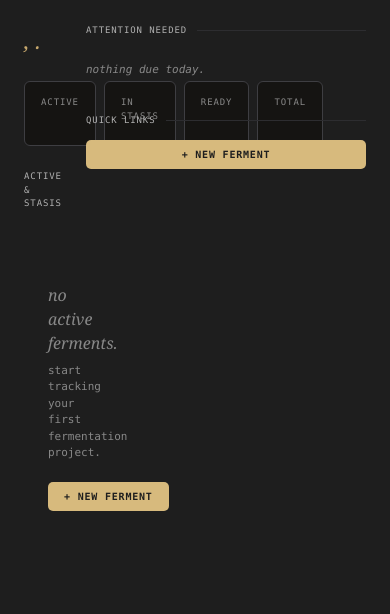
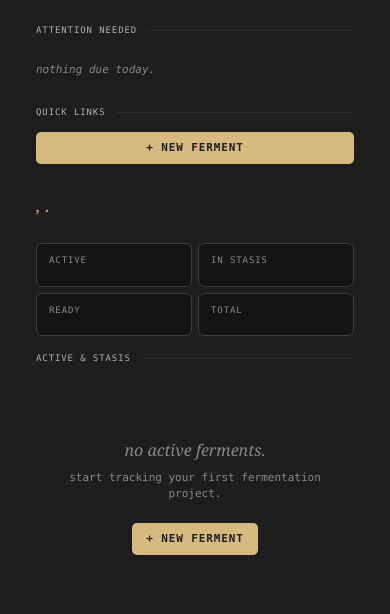
Before and after one commit to lorerlrolerl/ferm, a FastAPI app: template app/templates/dashboard.html in a window 390 px wide. Shown: the part 44-658 px from the top of the page. Run offline with FastAPI, Linux system fonts and the light colour scheme; the template is opened without the code that fills it, so the values that code supplies are empty.

Commit message:
feat: mobile responsive layout, hamburger nav, remove dashboard nav link

```diff
--- a/app/static/css/main.css
+++ b/app/static/css/main.css
@@ -259,3 +259,57 @@
 .sort-icon { font-size: 10px; margin-left: 4px; opacity: 0.5; }
 .th-sort:hover .sort-icon { opacity: 0.9; }
 .th-sort.active .sort-icon { opacity: 1; color: var(--accent); }
+
+/* ── Mobile responsive ───────────────────────────────────────── */
+@media (max-width: 768px) {
+
+  /* Layout */
+  .wrap, .wrap-sm, .wrap-lg { padding: 0 12px; }
+  .form-wrap { padding: 0 12px; max-width: 100%; }
+
+  /* Page header */
+  .page-header { flex-direction: column; align-items: flex-start; gap: 10px; }
+
+  /* Tables — horizontal scroll */
+  .data-table { font-size: 12px; }
+  .data-table th, .data-table td { padding: 8px 8px; }
+  table { display: block; overflow-x: auto; -webkit-overflow-scrolling: touch; }
+
+  /* Forms */
+  .field-row, .field-row-3 { grid-template-columns: 1fr; }
+  .form-section { padding: 14px 14px; }
+  .form-actions { flex-direction: column; }
+  .form-actions .btn { width: 100%; text-align: center; }
+
+  /* Filters */
+  .filters { flex-direction: column; align-items: stretch; }
+  .filter-input, .filter-select { width: 100%; min-width: unset; }
+
+  /* Buttons */
+  .btn { font-size: 11px; padding: 8px 14px; }
+  .btn-sm { font-size: 10px; padding: 6px 10px; }
+
+  /* Stat row */
+  .stat-row { gap: 6px; }
+  .stat-chip { flex: 1; min-width: 80px; }
+
+  /* Breadcrumb */
+  .breadcrumb { flex-wrap: wrap; font-size: 10px; }
+
+  /* Badges */
+  .badge { font-size: 8px; padding: 2px 6px; }
+
+  /* Lot code */
+  .lot-code { font-size: 11px; }
+
+}
+
+@media (max-width: 480px) {
+  /* Extra small screens */
+  .page-title { font-size: 17px; }
+  .data-table th { font-size: 8px; }
+  .data-table td { font-size: 11px; }
+
+  /* Hide less important columns on very small screens */
+  .td-hide-xs { display: none; }
+}
--- a/app/templates/base.html
+++ b/app/templates/base.html
@@ -144,7 +144,6 @@
 
     {% if current_user %}
     <div class="nav-links">
-      <a href="/"            {% if request.url.path == "/" %}class="active"{% endif %}>Dashboard</a>
       <a href="/ferments"    {% if request.url.path.startswith("/ferments") %}class="active"{% endif %}>Ferments</a>
       <a href="/ingredients" {% if request.url.path.startswith("/ingredients") %}class="active"{% endif %}>Ingredients</a>
       <a href="/additives"   {% if request.url.path.startswith("/additives") %}class="active"{% endif %}>Additives</a>
--- a/app/templates/dashboard.html
+++ b/app/templates/dashboard.html
@@ -154,20 +154,36 @@
   }
 
   /* ── Greeting ───────────────────────────────────────────────────── */
-  .greeting {
-    margin-bottom: 24px;
+  .greeting { margin-bottom: 24px; }
+  .greeting-title { font-family: Georgia, serif; font-size: 22px; color: #c8a96e; font-style: italic; margin-bottom: 4px; }
+  .greeting-sub { font-size: 11px; color: var(--text-2); letter-spacing: 0.04em; }
+
+  /* ── Mobile ─────────────────────────────────────────────────────── */
+  @media (max-width: 768px) {
+    .dash {
+      grid-template-columns: 1fr;
+      gap: 12px;
+      padding: 0 12px;
+    }
+    .kpis {
+      grid-template-columns: repeat(2, 1fr);
+      gap: 6px;
+      margin-bottom: 16px;
+    }
+    .kpi { padding: 10px 12px; }
+    .kpi-value { font-size: 22px; }
+    .ferment-card { padding: 10px 12px; }
+    .ferment-name { font-size: 13px; }
+    .ferment-age { font-size: 16px; }
+    .greeting-title { font-size: 18px; }
+    .dash-side { order: -1; }
+    .side-section { margin-bottom: 16px; }
+    .alert-list { gap: 4px; }
   }
-  .greeting-title {
-    font-family: Georgia, serif;
-    font-size: 22px;
-    color: #c8a96e;
-    font-style: italic;
-    margin-bottom: 4px;
-  }
-  .greeting-sub {
-    font-size: 11px;
-    color: var(--text-2);
-    letter-spacing: 0.04em;
+
+  @media (max-width: 480px) {
+    .kpis { grid-template-columns: repeat(2, 1fr); }
+    .ferment-badges .badge { font-size: 7px; padding: 1px 5px; }
   }
 </style>
 {% endblock %}
--- a/app/templates/ferments/list.html
+++ b/app/templates/ferments/list.html
@@ -77,7 +77,7 @@
           <span class="badge badge-status-{{ f.status.name | lower | replace(' ', '-') }}">{{ f.status.name }}</span>
         {% else %}—{% endif %}
       </td>
-      <td class="td-sub">{{ f.batches | length }}</td>
+      <td class="td-sub td-hide-xs">{{ f.batches | length }}</td>
       <td class="td-sub">{{ f.created_at.strftime("%d %b %Y") if f.created_at else '—' }}</td>
       <td>
         {% set age = ferment_ages.get(f.id) %}
```
